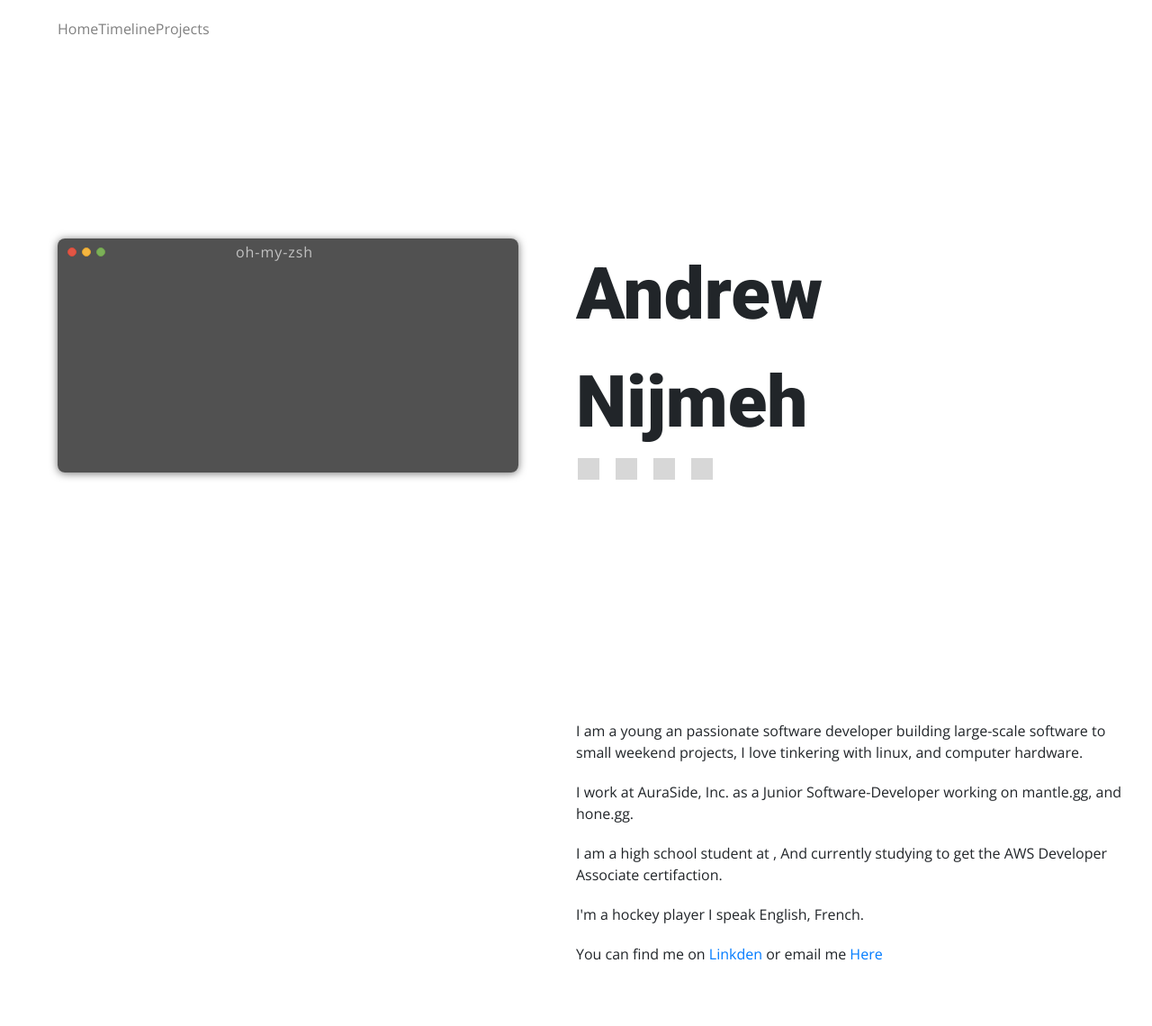
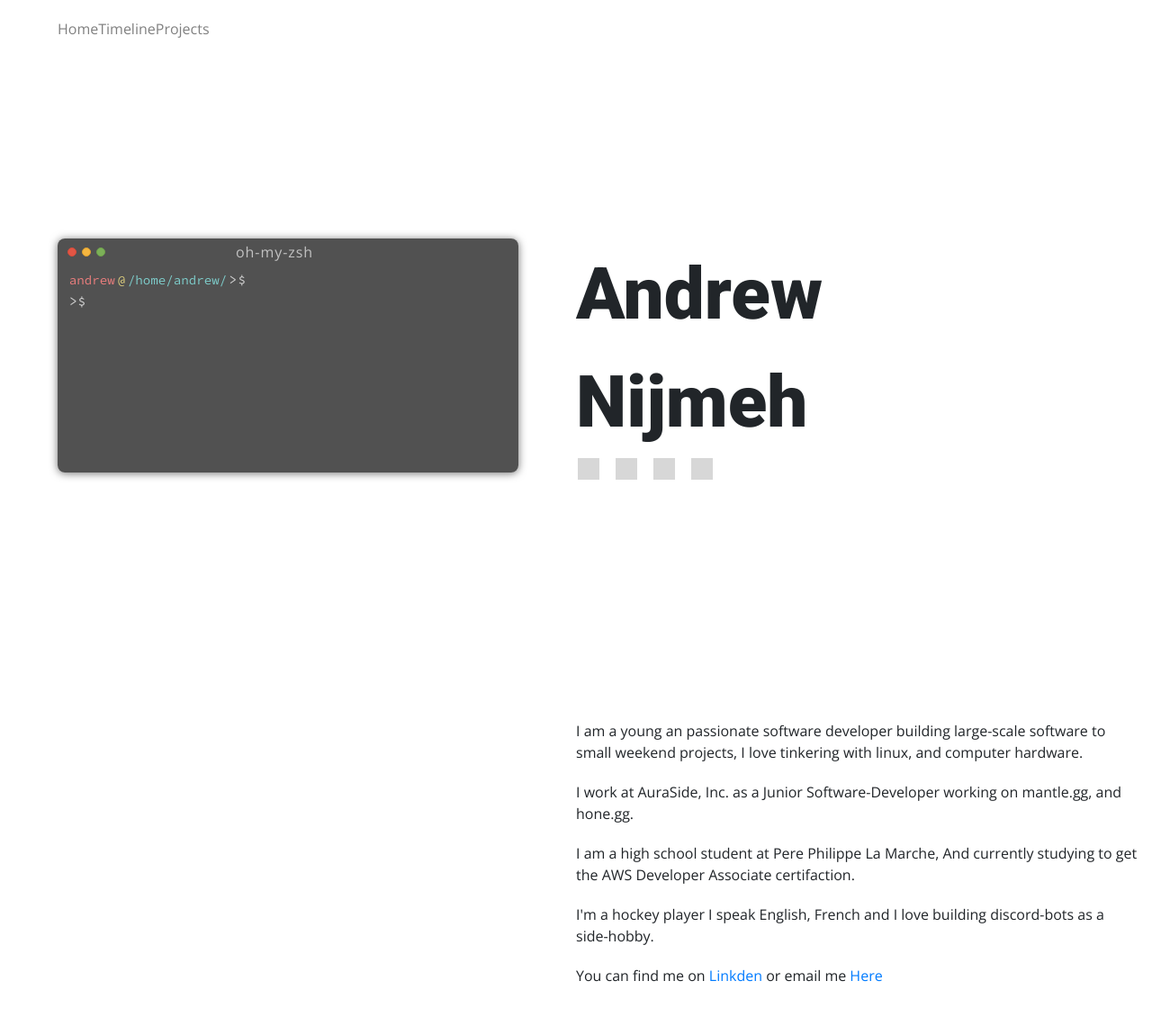
Before and after one commit to andrewnijmeh/site-v2, a Flask app: page / in a window 1280 px wide. Shown: the whole page at 90% size. Before the commit the page ends 1067 px from the top, so only its background shows below. Run offline with Flask 2, Linux system fonts and the light colour scheme; some libraries are stand-ins or nearby versions; grey boxes are pictures that could not be loaded.

Commit message:
finally fix ity

```diff
--- a/static/css/home.css
+++ b/static/css/home.css
@@ -215,7 +215,7 @@ ul li a {
   letter-spacing: 0.002em;
   padding-right: 2px;
 }
-#terminal .terminal .caret {
+#terminal .terminal .andrew {
   color: #50cd70;
 }
 #terminal .message {
--- a/templates/home.html
+++ b/templates/home.html
@@ -1,3 +1,4 @@
+
 {% extends "base.html" %}
 
 {% block head %}
@@ -9,7 +10,8 @@
       href="https://cdnjs.cloudflare.com/ajax/libs/normalize/5.0.0/normalize.min.css">
 <script src='https://cdnjs.cloudflare.com/ajax/libs/typed.js/1.1.1/typed.min.js'></script>
 
-<link type="text/css" rel="stylesheet" href="/static/css/home.css">
+<link type="text/css" rel="stylesheet" href="{{ url_for('static', filename = 'css/home.css') }}">
+<script type="text/javascript" src="{{ url_for('static', filename = 'js/home.js') }}"></script>
 <script src="/static/js/home.js"></script>
 {% endblock %}
 
@@ -27,12 +29,12 @@
                   </div>
                   <span class="title">oh-my-zsh</span>
               </div>
-        </div>
               <div class="message">
                   <span class='prompt'><span class='user'>andrew</span><span class="at">@</span><span
                           class="path">/home/andrew/</span>><span class="caret">$</span></span>
                   <span class="typed"></span>
-          <form>><span class="andrew">$</span>&nbsp;<input type="text" name="response"/></form>
+                  <form>><span class="caret">$</span>&nbsp;<input type="text" name="response"/></form>
+              </div>
           </div>
       </div>
   </section>
@@ -64,12 +66,12 @@
         I work at AuraSide, Inc. as a Junior Software-Developer working on mantle.gg, and hone.gg.
       </p>
       <p class="text-content">
-        I am a high school student at , And currently studying to get the AWS Developer Associate certifaction.
+        I am a high school student at Pere Philippe La Marche, And currently studying to get the AWS Developer Associate certifaction.
       </p>
       <p class="text-content">
-        I'm a hockey player I speak English, French.
+        I'm a hockey player I speak English, French and I love building discord-bots as a side-hobby.
       </p>
-      <p class="text-content">You can find me on <a href="http://in.linkedin.com/in/andrewnijmeh/">Linkden</a>
+      <p class="text-content">You can find me on <a href="https://www.linkedin.com/in/andrew-nijmeh-1a6726200/">Linkden</a>
         or email me <a href="mailto:andrewnijmeh1@gmail.com?Subject=Hello%20Andrew%20-from-website" target="_top">Here</a>
       </p>
 
```
Lines whose indentation alone changed are shown as unchanged.
